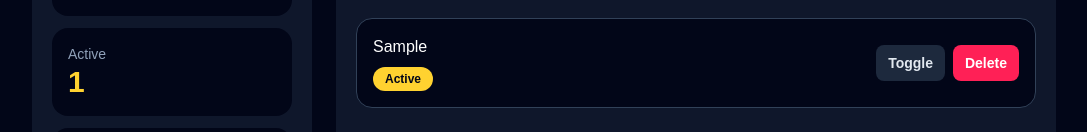
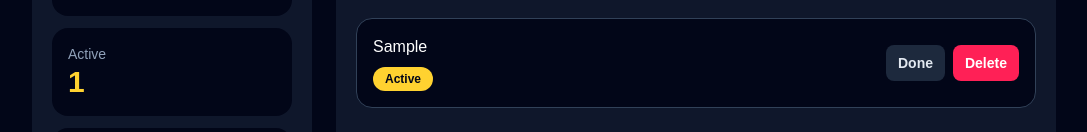
Before and after one commit to Ivelisse-Feliciano/Task-Manager, a Next.js app: page / in a window 1280 px wide. Both pictures are taken after typing "Sample" into the empty fields and a click on the button "Add Task". Shown: the part 352-484 px from the top of the page, without its empty margins (96-1183 px from the left). Built offline with nearby package versions, Linux system fonts and the light colour scheme.

Commit message:
updated toggle buttone to say Done and undo when unselected

```diff
--- a/src/components/TaskCard.js
+++ b/src/components/TaskCard.js
@@ -46,13 +46,13 @@ export default function TaskCard({ id, title, done, onToggle, onDelete }) {
 
         <div className="flex gap-2">
           {/* TaskBoard owns the task state. This button sends the task id
-              upward so TaskBoard can toggle the correct item with map(). */}
-          <button
-            onClick={() => onToggle(id)}
-            className="rounded-lg bg-slate-800 px-3 py-2 text-sm font-bold text-slate-200 hover:bg-slate-700"
-          >
-            Toggle
-          </button>
+              upward so TaskBoard can toggle from done to undone the correct item with map(). */}
+         <button
+  onClick={() => onToggle(id)}
+  className="rounded-lg bg-slate-800 px-3 py-2 text-sm font-bold text-slate-200 hover:bg-slate-700"
+>
+  {done ? "Undo" : "Done"}
+</button>
 
           {/* Delete works the same way: this child does not remove the task
               directly. It asks TaskBoard to remove this id from state. */}
```
